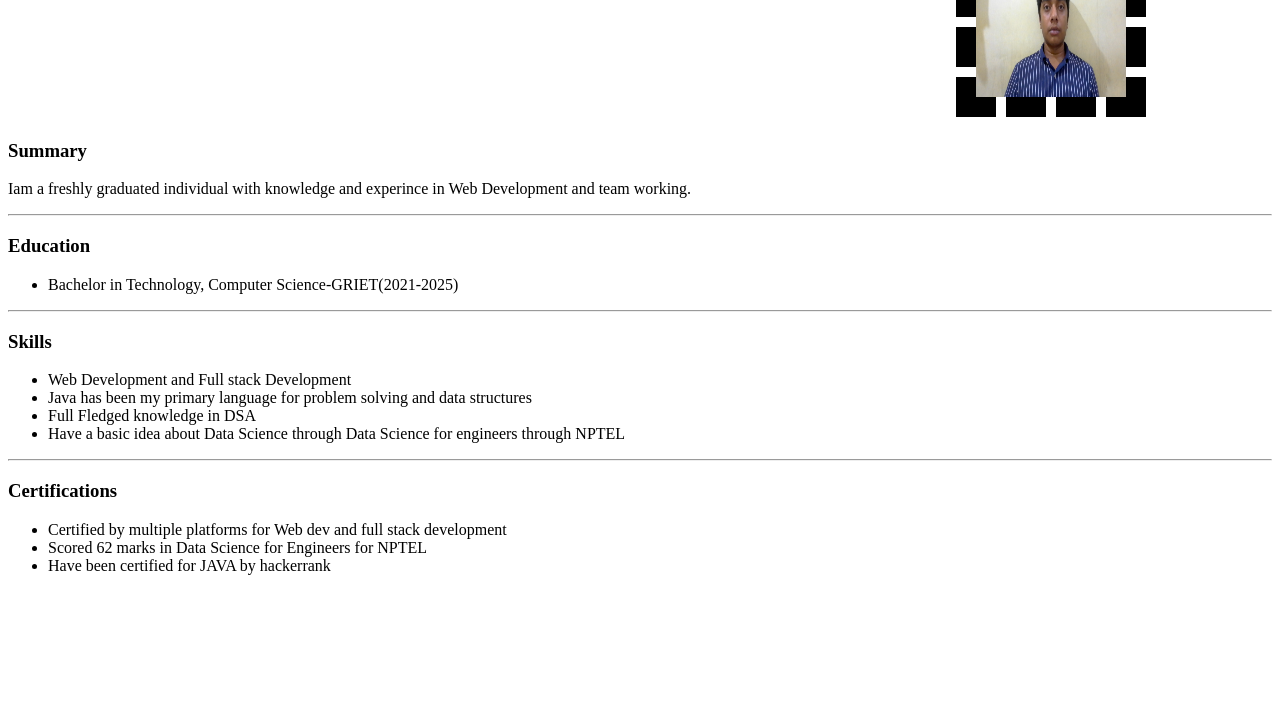
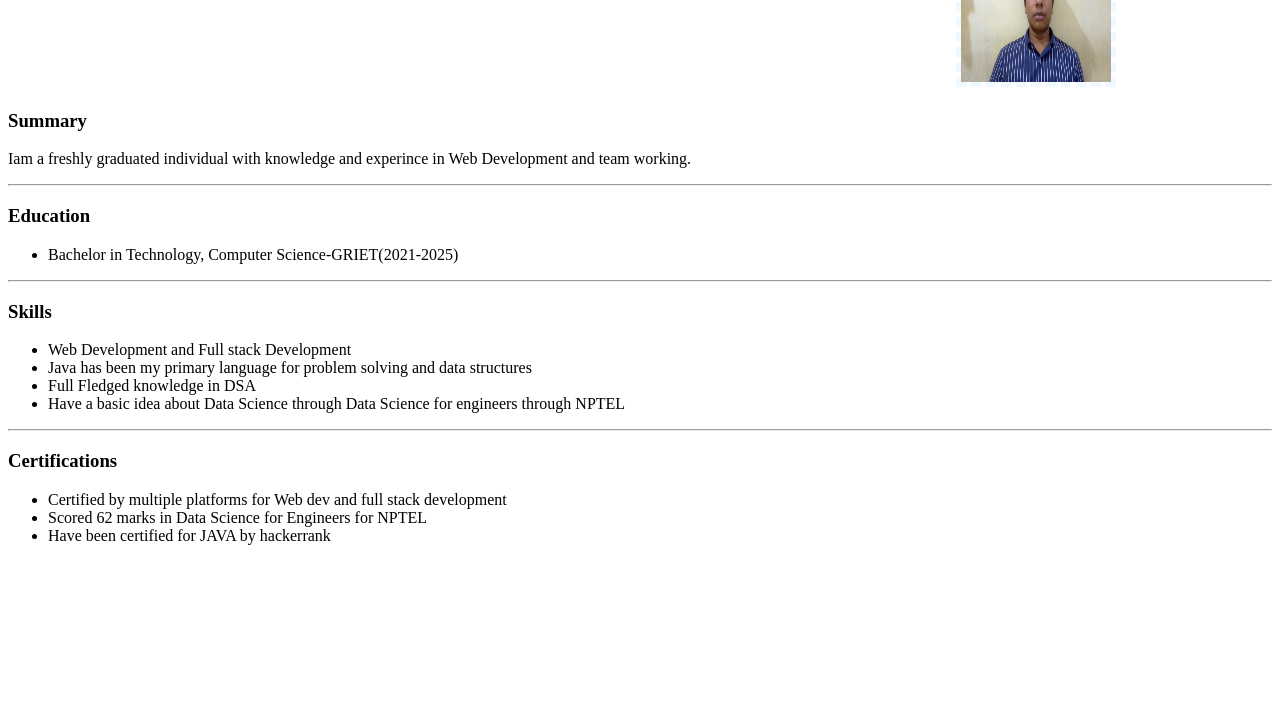
Before and after one commit to karthikneela3010/Resume, a plain HTML site: page index.html in a window 1280 px wide. Shown: the part 81-800 px from the top of the page. Drawn offline with Linux system fonts and the light colour scheme.

Commit message:
Update index.html

```diff
--- a/index.html
+++ b/index.html
@@ -9,7 +9,7 @@
             position:relative;
             left:75%;
             top:0px;
-            border:20px dashed black;
+            border:5px dashed aliceblue;
         }
         #i2
         {
```
